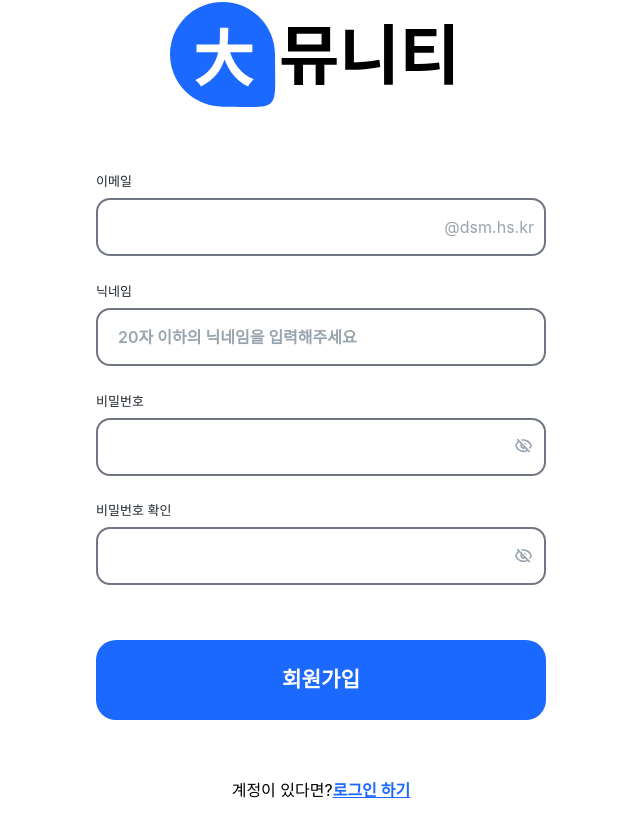
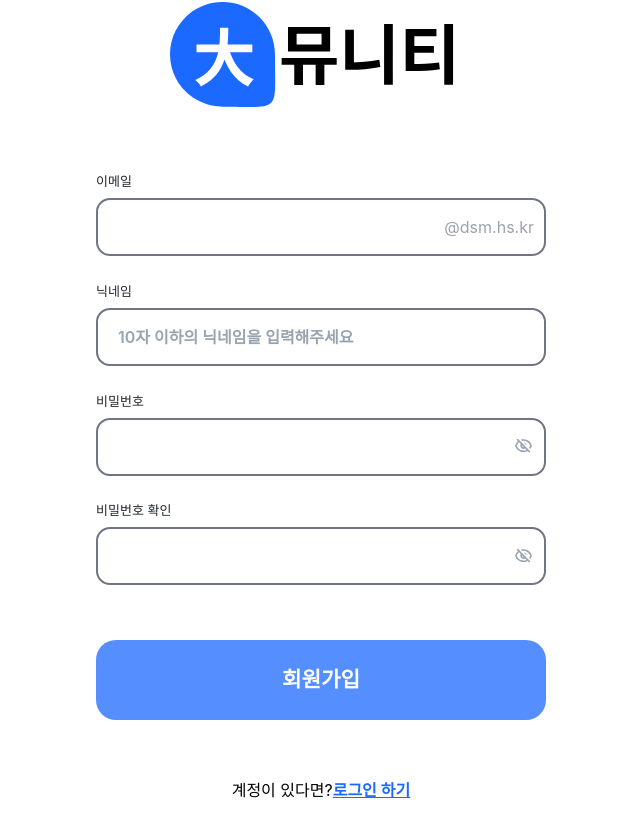
Before and after one commit to JOBIS-DEMU/DEMU_FRONTEND, a React (Vite) app: page /signUp in a window 1280 px wide. Shown: the top 836 px of the page, without its empty margins (319-959 px from the left). Built offline with nearby package versions, Linux system fonts and the light colour scheme; no server answers.

Commit message:
feat: use AuthService on signUp page

```diff
--- a/src/components/signUp.tsx
+++ b/src/components/signUp.tsx
@@ -5,44 +5,63 @@ import { useNavigate } from "react-router-dom";
 import { useState } from "react";
 import Input from "../components/Input";
 import Button from "../components/Button";
+import AuthService, { AuthResponse } from "../services/autnService";
 
 const SignUp = (): JSX.Element => {
   const navigate = useNavigate();
+  const [email, setEmail] = useState<string>("");
+  const [nickname, setNickname] = useState<string>("");
   const [password, setPassword] = useState<string>("");
-  const [email, setEmail] = useState<string>("");
-  const [nickName, setNickName] = useState<string>("");
-  const [chkPassword, setChkPassword] = useState<string>("");
+  const [checkPassword, setCheckPassword] = useState<string>("");
+  const [isFetching, setIsFetching] = useState<boolean>(false);
   const onPassword = (value: string): boolean => {
     setPassword(value);
-    return true;
+    return value.length >= 8 && value.length <= 20;
   };
   const onChkPassword = (value: string): boolean => {
-    setChkPassword(value);
-    if (value === password) {
-      return true;
-    } else {
-      return false;
-    }
+    setCheckPassword(value);
+    return value === password;
   };
   const onEmail = (value: string): boolean => {
     setEmail(value);
-    if (value.indexOf("@dsm.hs.kr") != -1) {
-      return true;
-    } else {
-      return false;
+    return value.length >= 3 && value.length <= 20;
+  };
+  const onNickName = (value: string): boolean => {
+    setNickname(value);
+    return value.length >= 3 && value.length <= 10;
+  };
+  const getVaild = () => {
+    return !isFetching
+    && email.length >= 3
+    && email.length <= 20
+    && password.length >= 8
+    && password.length <= 20
+    && checkPassword === password
+    && nickname.length >= 3
+    && nickname.length <= 10
+  }
+  const onClick = async () => {
+    if (isFetching) {
+      return;
     }
+    setIsFetching(true);
+    const response: AuthService = await AuthService.signup(email, nickname, password);
+    switch (response) {
+      case AuthResponse.OK:
+        navigate("/home")
+        break;
+      case AuthResponse.BAD:
+        alert('이미 존재하는 닉네임입니다.');
+        break;
+      case AuthResponse.FORBIDDEN:
+        alert('이미 가입된 이메일입니다.');
+        break;
+      default:
+        alert('서비스 장애가 발생했습니다. 나중에 다시 접속해주세요.');
+        window.location.reload();
+    }
+    setIsFetching(false);
   };
-
-  const onNickName = (value: string): boolean => {
-    setNickName(value);
-    if (value.length <= 20) {
-      return true;
-    } else {
-      return false;
-    }
-  };
-
-  const onClick = () => {};
   return (
     <Wrapper>
       <LogoContainer>
@@ -54,37 +73,36 @@ const SignUp = (): JSX.Element => {
             label="이메일"
             onChange={onEmail}
             value={email}
-            errorMessage="유효하지 않은 이메일 입니다"
+            errorMessage="아이디는 3자 이상 20자 이하로 입력해주세요."
             hint="@dsm.hs.kr"
           />
           <Input
             label="닉네임"
             onChange={onNickName}
-            value={nickName}
-            errorMessage="이미 있는 닉네임 입니다"
-            placeholder="20자 이하의 닉네임을 입력해주세요"
+            value={nickname}
+            errorMessage="닉네임은 3자 이상 10자 이하로 입력해주세요."
+            placeholder="10자 이하의 닉네임을 입력해주세요"
           />
           <Input
             label="비밀번호"
             isPassword
             onChange={onPassword}
             value={password}
-            errorMessage="비밀번호가 올바르지 않습니다."
+            errorMessage="비밀번호는 8자 이상 20자 이하로 입력해주세요."
           />
           <Input
             label="비밀번호 확인"
             isPassword
             onChange={onChkPassword}
-            value={chkPassword}
+            value={checkPassword}
             errorMessage="비밀번호가 일치 하지 않습니다."
           />
         </InputContainer>
       </LogoContainer>
       <Footer>
         <BtnBox>
-          <Button children="회원가입" onClick={onClick} />
+          <Button disabled={!getVaild()} children="회원가입" onClick={onClick} />
         </BtnBox>
-
         <NoAccount>
           계정이 있다면?
           <GoSignUp onClick={() => navigate("/")}>로그인 하기</GoSignUp>
```
